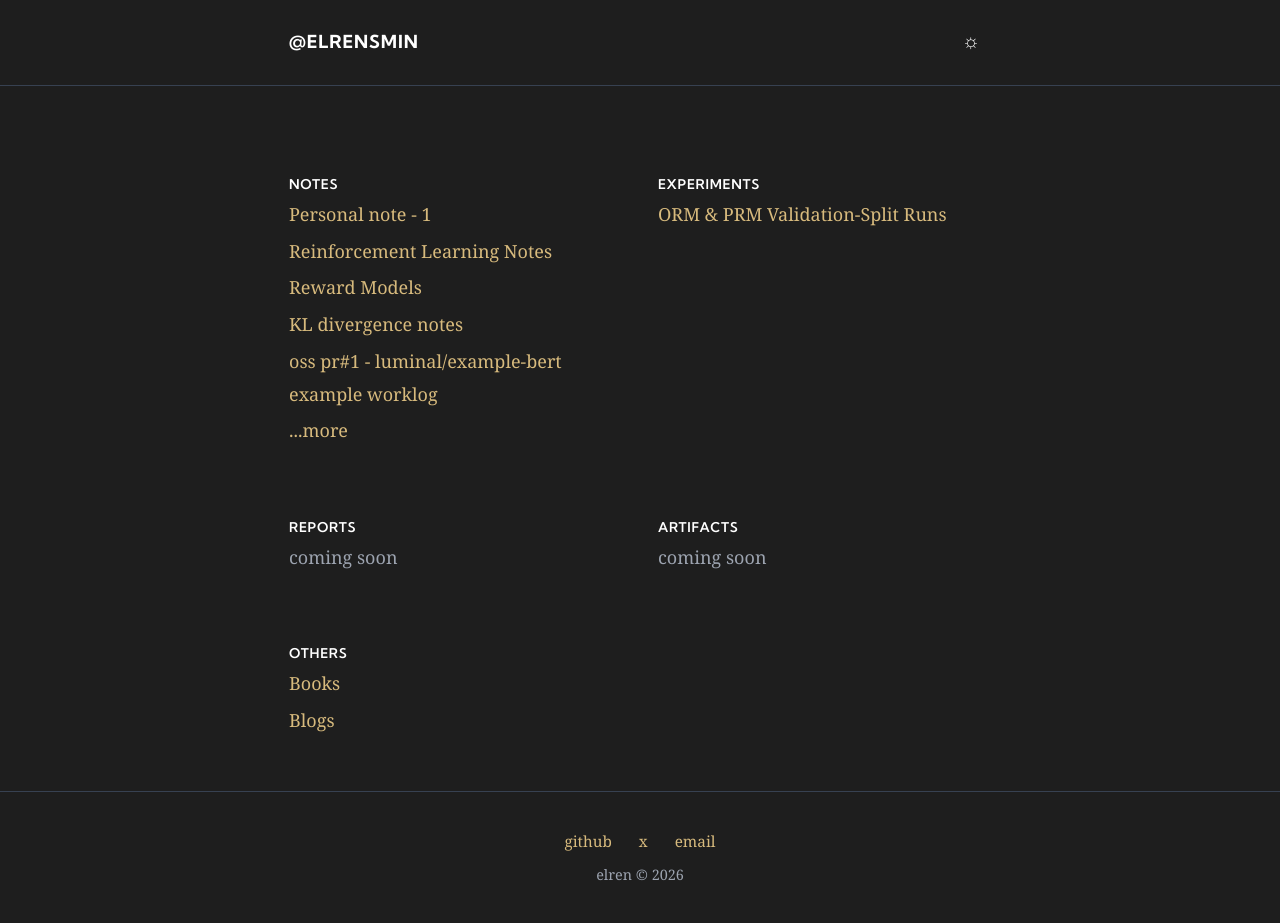
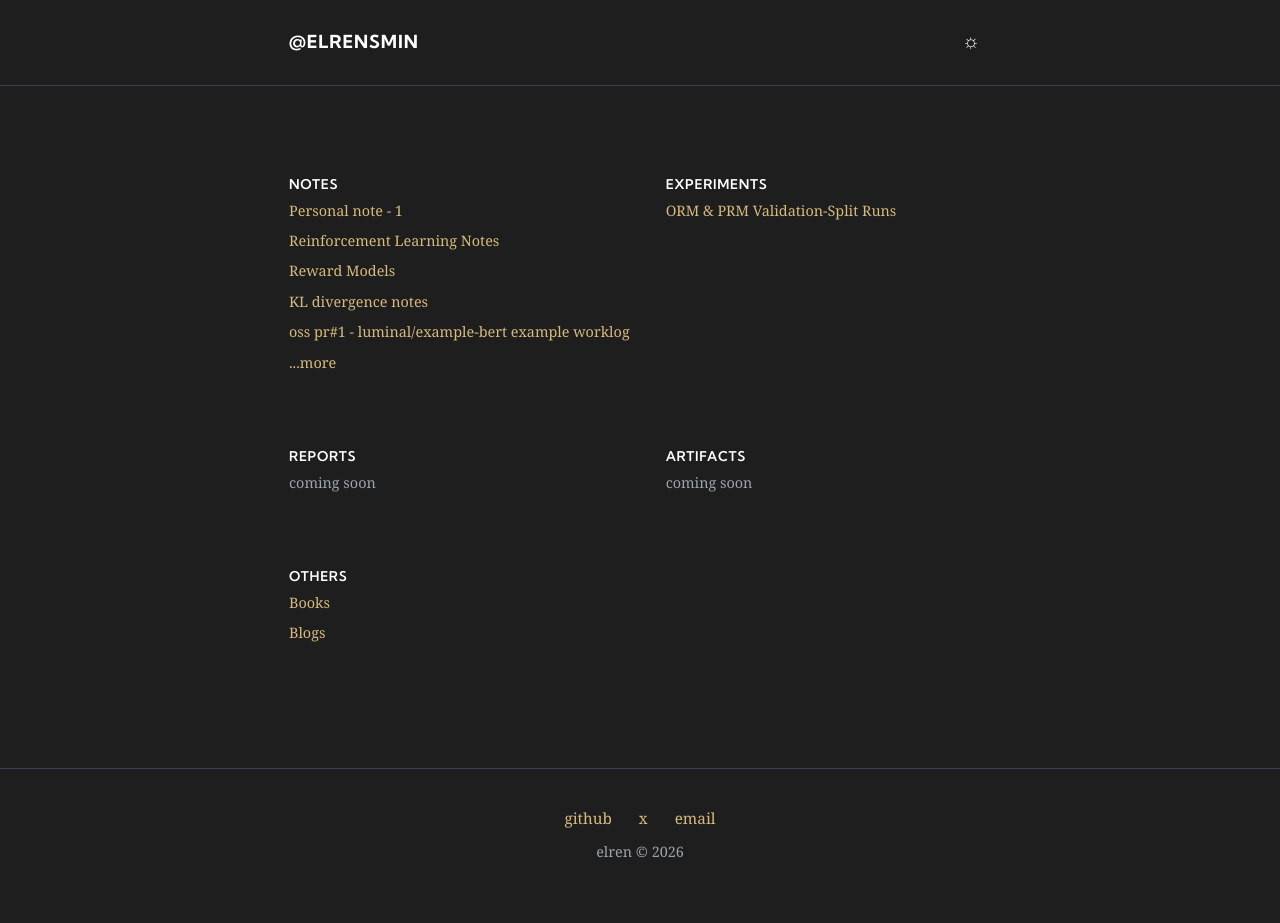
Before and after one commit to elrensmin/elrensmin.github.io, a Jekyll site: the page built from index.md, in a window 1280 px wide. Built offline with Jekyll 4.4.1, drawn with Linux system fonts in a browser that asks for light colours; some web fonts are replaced; after the commit the page ends 900 px from its top, so only the background shows below that.

Commit message:
minor minor tweak

```diff
--- a/_sass/_layout.scss
+++ b/_sass/_layout.scss
@@ -427,11 +427,18 @@ body.light .icon-dark { display: inline; }
 .home-list li {
   margin: 0;
   color: var(--muted);
+  font-size: 0.8rem;
 }
 .home-list a {
   font-family: "Jacques Francois", Georgia, serif;
   font-weight: 400;
-  font-size: 1rem;
+  font-size: 0.8rem;
+  display: inline-block;
+  max-width: 100%;
+  white-space: nowrap;
+  overflow: hidden;
+  text-overflow: ellipsis;
+  vertical-align: bottom;
 }
 .home-list .home-desc {
   color: var(--muted);
```
